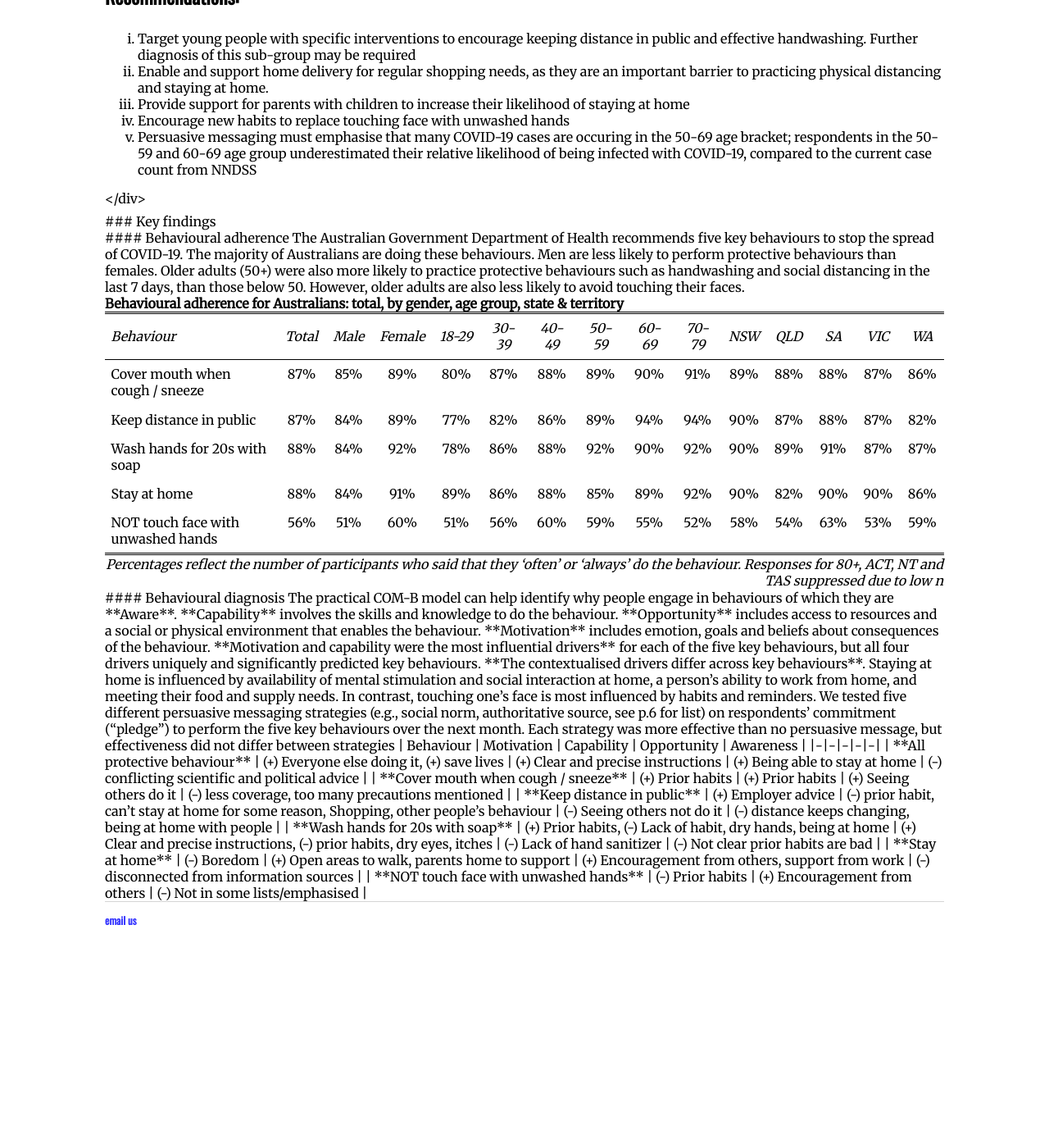
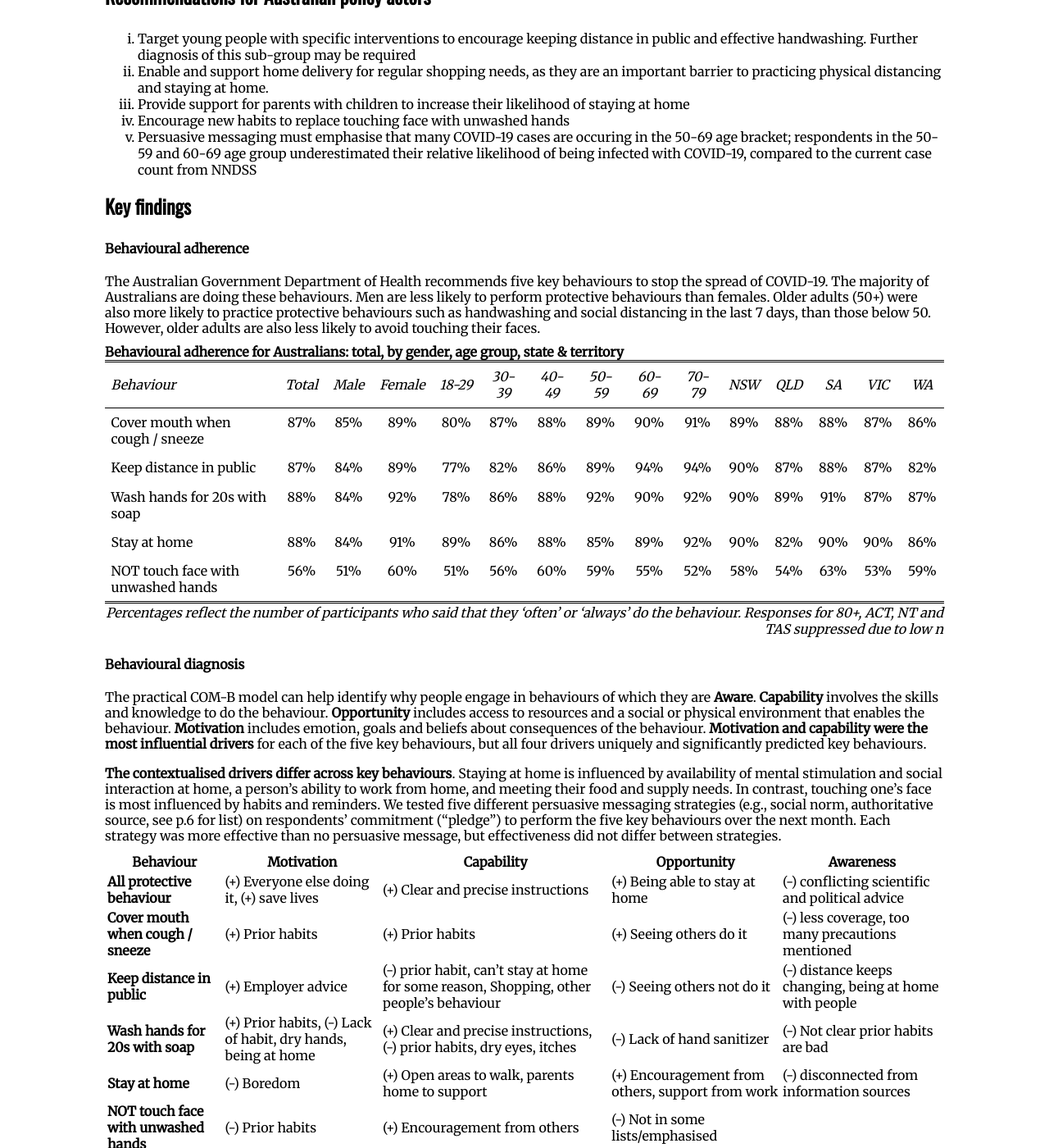
Before and after one commit to aksaeri/scrub, a Jekyll site: the page built from pages/insights.md, in a window 1280 px wide and 1400 px high, scrolled down 428 px. Shown: the whole window at 82% size. Built offline with Jekyll 4.4.1, drawn with Linux system fonts in a browser that asks for light colours; before the commit the page ends 1624 px from its top, so only the background shows below that; some of the changed text lies outside the part shown.

Commit message:
Update insights.md

```diff
--- a/pages/insights.md
+++ b/pages/insights.md
@@ -12,7 +12,7 @@ Managing the impact of COVID-19 requires widespread adoption of public health be
 
 [Access the PDF report here, with additional insights and a list of variables collected.](https://drive.google.com/open?id=18K5QWHwsxR0L1cBCag-vZXgeDDqTsjXO)
 
-### Recommendations:
+### Recommendations for Australian policy actors
 
 <ol style="list-style-type: lower-roman">
 <li>Target young people with specific interventions to encourage keeping distance in public and effective handwashing. Further diagnosis of this sub-group may be required</li>
@@ -21,13 +21,8 @@ Managing the impact of COVID-19 requires widespread adoption of public health be
 <li>Encourage new habits to replace touching face with unwashed hands</li>
 <li>Persuasive messaging must emphasise that many COVID-19 cases are occuring in the 50-69 age bracket; respondents in the 50-59 and 60-69 age group underestimated their relative likelihood of being infected with COVID-19, compared to the current case count from NNDSS</li>
 </ol>
-</div>
-
-<div id="key-findings" class="section level1">
 
 ### Key findings
-
-<div id="behavioural-adherence" class="section level2">
 
 #### Behavioural adherence
 
@@ -325,13 +320,12 @@ Percentages reflect the number of participants who said that they ‘often’ or
 </td>
 </tr>
 </table>
-</div>
 
 #### Behavioural diagnosis
 
 The practical COM-B model can help identify why people engage in behaviours of which they are **Aware**. **Capability** involves the skills and knowledge to do the behaviour. **Opportunity** includes access to resources and a social or physical environment that enables the behaviour. **Motivation** includes emotion, goals and beliefs about consequences of the behaviour. **Motivation and capability were the most influential drivers** for each of the five key behaviours, but all four drivers uniquely and significantly predicted key behaviours.
 
-**The contextualised drivers differ across key behaviours**. Staying at home is influenced by availability of mental stimulation and social interaction at home, a person’s ability to work from home, and meeting their food and supply needs. In contrast, touching one’s face is most influenced by habits and reminders. We tested five different persuasive messaging strategies (e.g., social norm, authoritative source, see p.6 for list) on respondents’ commitment (“pledge”) to perform the five key behaviours over the next month. Each strategy was more effective than no persuasive message, but effectiveness did not differ between strategies
+**The contextualised drivers differ across key behaviours**. Staying at home is influenced by availability of mental stimulation and social interaction at home, a person’s ability to work from home, and meeting their food and supply needs. In contrast, touching one’s face is most influenced by habits and reminders. We tested five different persuasive messaging strategies (e.g., social norm, authoritative source, see p.6 for list) on respondents’ commitment (“pledge”) to perform the five key behaviours over the next month. Each strategy was more effective than no persuasive message, but effectiveness did not differ between strategies.
 
 | Behaviour | Motivation | Capability | Opportunity | Awareness |
 |-|-|-|-|-|
```
